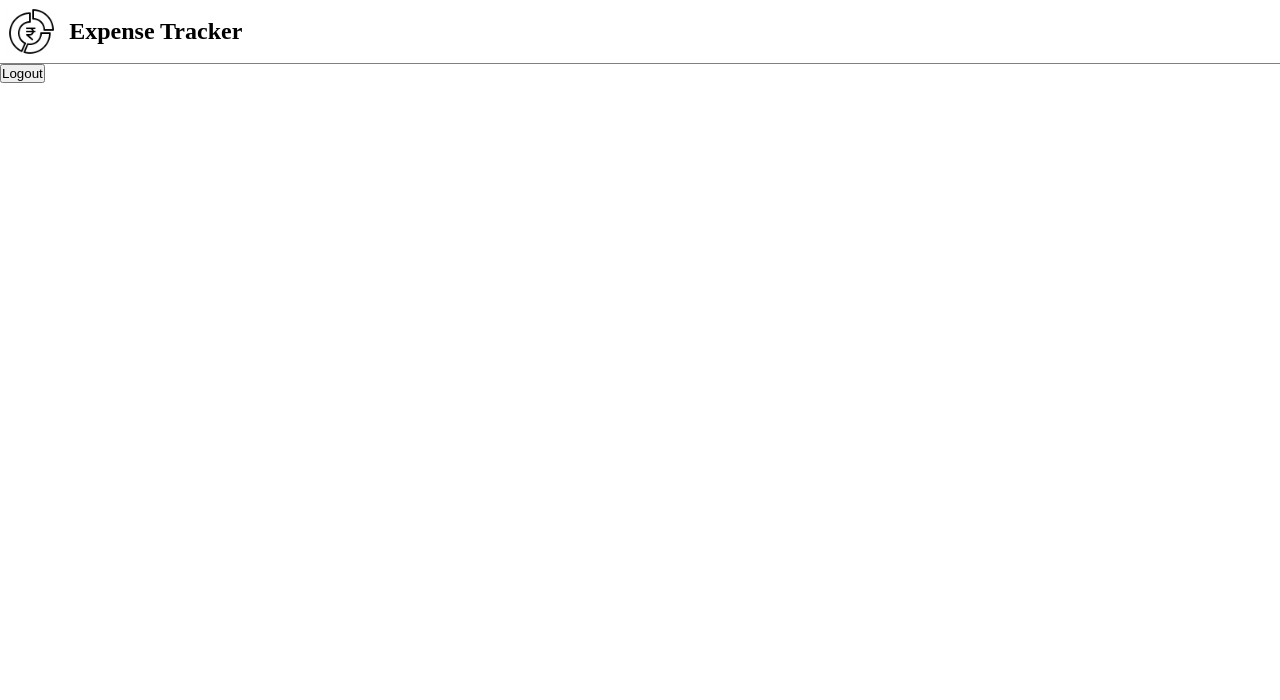
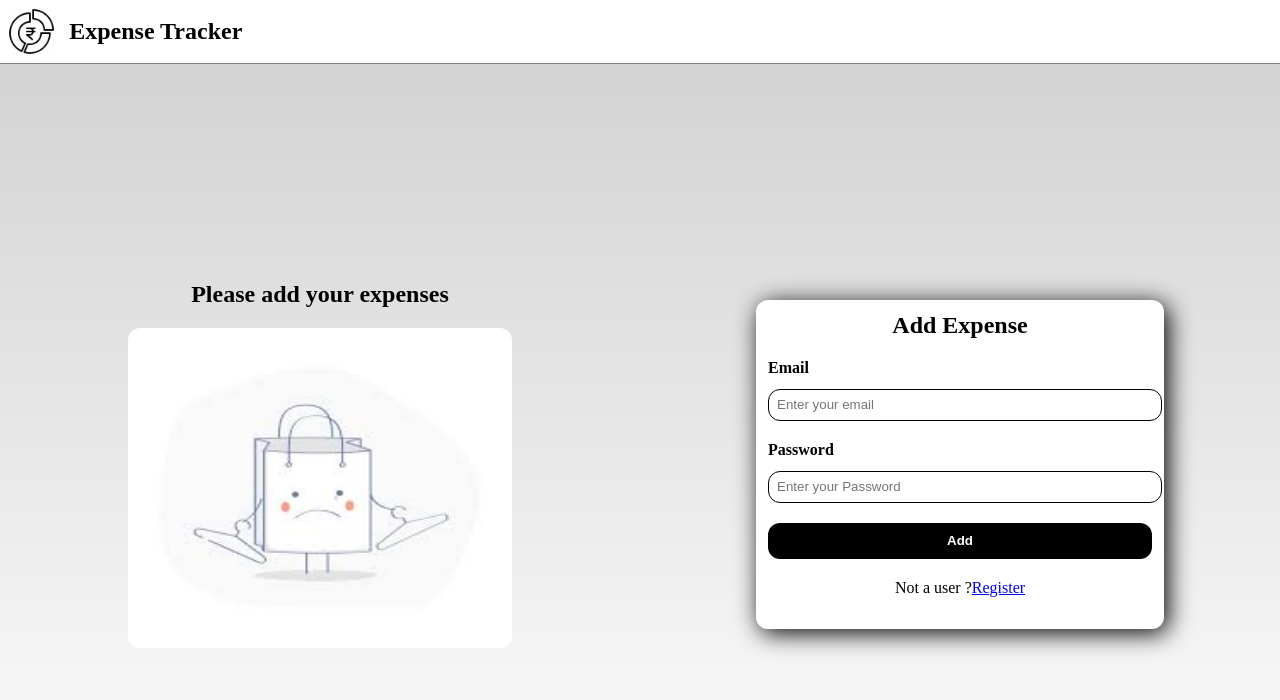
Before and after one commit to mittalabhyu/Fullstack_MERN, a React (Create React App) app in the folder expense_tracker/: page /dashboard in a window 1280 px wide. Shown: the top 700 px of the page. Built offline with nearby package versions, Linux system fonts and the light colour scheme.

Commit message:
hooks complete

```diff
--- a/expense_tracker/src/components/Dashboard.js
+++ b/expense_tracker/src/components/Dashboard.js
@@ -1,16 +1,90 @@
-import React from 'react'
-import { useNavigate } from 'react-router-dom'
+import React, { useState } from 'react'
+import img1 from '../asset/img/cart.jpg'
+import { Link, useNavigate } from 'react-router-dom'
 function Dashboard() {
+
     const navigate = useNavigate();
-    const doLogout = ()=>{
-        navigate("/");
+    const [inputs, setInputs] = useState({})
+    const [showerror, setShowError] = useState(false)
+    const handleChange = (event) => {
+        const name = event.target.name;
+        const value = event.target.value;
+        setInputs(values => ({ ...values, [name]: value }))
     }
-  return (
 
-    <div>
-         <button onClick={doLogout}>Logout</button>
-    </div>
-  )
+
+    const doLogin = (event) => {
+        event.preventDefault();
+        console.log("Clicked", inputs);
+
+        if (inputs.pass.length >= 8) {
+            navigate("/dashboard");
+        }
+        else {
+            setShowError(true);
+        }
+    }
+    return (
+        <div className='container'>
+            <div className='leftcontainer'>
+                <p>Please add your expenses</p>
+                <img src={img1} />
+
+            </div>
+            <div className='rightcontainer'>
+                <div className='formcard'>
+                    <div>
+                        <h2 style={{ alignSelf: 'center' }}>Add Expense</h2>
+                    </div>
+                    <form onSubmit={doLogin}>
+                        <div>
+                            <label>
+                                Email
+                            </label>
+                            <input
+                                required
+                                type="email"
+                                placeholder='Enter your email'
+                                value={inputs.email || ''}
+                                onChange={handleChange}
+                                name='email'
+
+                            />
+                        </div>
+                        <div>
+                            <label>
+                                Password
+                            </label>
+                            <input
+                                required
+                                type="password"
+                                placeholder='Enter your Password'
+                                value={inputs.pass || ''}
+                                onChange={handleChange}
+                                name='pass'
+
+                            />
+                        </div>
+                        {
+                            showerror ?
+                                <div>
+                                    <span style={{ color: 'red', alignSelf: 'center' }}>Password length must be greater then 8</span>
+                                </div> : null
+                        }
+
+                        <div>
+                            <button>Add</button>
+                        </div>
+                        <div>
+                            <span style={{ alignSelf: 'center' }}>Not a user ?<Link to="/register">Register</Link> </span>
+                        </div>
+                    </form>
+                </div>
+
+            </div>
+
+        </div>
+    )
 }
 
 export default Dashboard
--- a/expense_tracker/src/components/Homepage.js
+++ b/expense_tracker/src/components/Homepage.js
@@ -1,16 +1,28 @@
-import React,{useState} from 'react'
+import React, { useState } from 'react'
 import img1 from '../asset/img/dashboard.png'
 import { Link, useNavigate } from 'react-router-dom'
 function Homepage() {
 
-    const navigate =useNavigate();
-    const [email, setEmail] = useState();
-    const [pass, setPass] = useState();
-    const doLogin = ()=>{
-        console.log("Clicked",email,pass);
-        // navigate("/dashboard");
+    const navigate = useNavigate();
+    const [inputs, setInputs] = useState({})
+    const [showerror, setShowError] = useState(false)
+    const handleChange = (event) => {
+        const name = event.target.name;
+        const value = event.target.value;
+        setInputs(values => ({ ...values, [name]: value }))
+    }
 
 
+    const doLogin = (event) => {
+        event.preventDefault();
+        console.log("Clicked", inputs);
+
+        if (inputs.pass.length >= 8) {
+            navigate("/dashboard");
+        }
+        else {
+            setShowError(true);
+        }
     }
     return (
         <div className='container'>
@@ -25,7 +37,7 @@
                     <div>
                         <h2 style={{ alignSelf: 'center' }}>Login</h2>
                     </div>
-
+                    <form onSubmit={doLogin}>
                         <div>
                             <label>
                                 Email
@@ -34,8 +46,9 @@
                                 required
                                 type="email"
                                 placeholder='Enter your email'
-                        value={email}
-                        onChange={e =>setEmail(e.value)}
+                                value={inputs.email || ''}
+                                onChange={handleChange}
+                                name='email'
 
                             />
                         </div>
@@ -47,18 +60,26 @@
                                 required
                                 type="password"
                                 placeholder='Enter your Password'
-                        value={pass}
-                        onChange={e=>setPass(e.value)}
+                                value={inputs.pass || ''}
+                                onChange={handleChange}
+                                name='pass'
 
                             />
                         </div>
+                        {
+                            showerror ?
                                 <div>
-                    <button onClick={doLogin}>Login</button>
+                                    <span style={{ color: 'red', alignSelf: 'center' }}>Password length must be greater then 8</span>
+                                </div> : null
+                        }
+
+                        <div>
+                            <button>Login</button>
                         </div>
                         <div>
-                    <span style={{alignSelf:'center'}}>Not a user ?<Link to="/register">Register</Link> </span>
+                            <span style={{ alignSelf: 'center' }}>Not a user ?<Link to="/register">Register</Link> </span>
                         </div>
-
+                    </form>
                 </div>
 
             </div>
--- a/expense_tracker/src/components/Register.js
+++ b/expense_tracker/src/components/Register.js
@@ -2,20 +2,25 @@
 import '../asset/css/Register.css'
 import { Link, useNavigate } from 'react-router-dom'
 function Register() {
-    useEffect(()=>{
-        console.log("Hi")
-
-    },[])
-
-
-const [name, setName] = useState();
+     const [inputs, setInputs] = useState({})
+     const navigate = useNavigate();
+        const handleChange = (event) => {
+            const name = event.target.name;
+            const value = event.target.value;
+            setInputs(values => ({ ...values, [name]: value }))
+        }
+        const doRegister = (event) => {
+            event.preventDefault();
+            console.log("Clicked", inputs);
+            navigate("/dashboard");
+        }
     return (
         <div className='mainContainer'>
             <div className='formcard'>
                 <div>
                     <h2 style={{ alignSelf: 'center' }}>Register</h2>
                 </div>
-                <form>
+                <form onSubmit={doRegister}>
                     <div>
                         <label>
                             Name
@@ -24,6 +29,9 @@
                             required
                             type="text"
                             placeholder='Enter your name'
+                            value={inputs.name || ''}
+                            onChange={handleChange}
+                            name='name'
 
                         />
                     </div>
@@ -35,6 +43,9 @@
                             required
                             type="email"
                             placeholder='Enter your email'
+                            value={inputs.email || ''}
+                            onChange={handleChange}
+                            name='email'
 
                         />
                     </div>
@@ -46,6 +57,9 @@
                             required
                             type="password"
                             placeholder='Enter your password'
+                            value={inputs.pass || ''}
+                            onChange={handleChange}
+                            name='pass'
 
                         />
                     </div>
@@ -57,6 +71,9 @@
                             required
                             type="password"
                             placeholder='Confirm your password'
+                            value={inputs.cnfpass || ''}
+                            onChange={handleChange}
+                            name='cnfpass'
 
                         />
                     </div>
```
Also changed, not shown: expense_tracker/src/asset/img/cart.jpg (added). Lines whose indentation alone changed are shown as unchanged.
